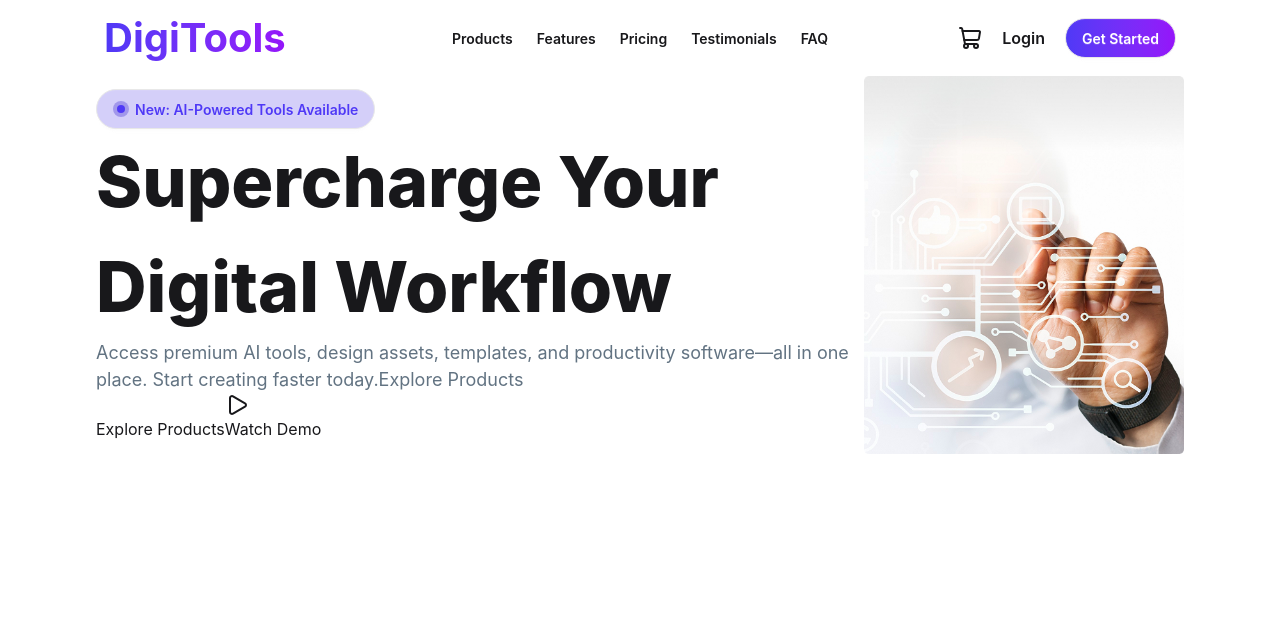
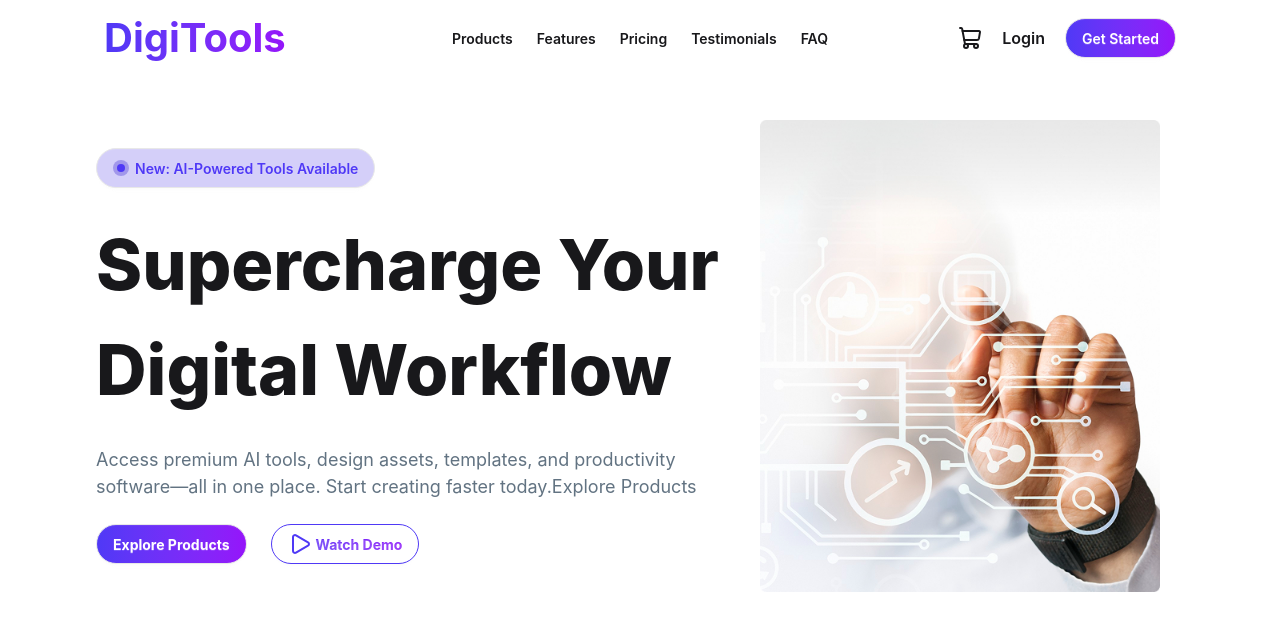
Before and after one commit to ela336/Digital-tool-platform, a React (Vite) app: page / in a window 1280 px wide. Shown: the top 630 px of the page. Built offline with nearby package versions, Linux system fonts and the light colour scheme.

Commit message:
hero section designed with tailwindcss

```diff
--- a/src/component/Herro.jsx
+++ b/src/component/Herro.jsx
@@ -3,8 +3,8 @@ import { Play } from "lucide-react";
 
 const Herro = () => {
     return (
-       <div className=" bg-base-100 container mx-auto w-[85%] flex items-center justify-between gap-2">
-        <div>
+       <div className=" bg-base-100 container mx-auto my-5 w-[85%] flex items-center justify-between ">
+        <div className='space-y-6'>
             <button className='btn rounded-3xl bg-[#d4cff9] text-[#4F39F6]'>
              <div className='h-4 w-4 rounded-[100%] bg-[#a197eb] flex justify-center items-center' >
                 <div className='h-2 w-2 rounded-[100%] bg-[#4F39F6]'>
@@ -12,18 +12,18 @@ const Herro = () => {
                  </div>
               New: AI-Powered Tools Available
             </button>
-            <h1 className='font-extrabold text-[70px]'>Supercharge Your <br /> Digital Workflow</h1>
-            <p className='text-[18px] text-[#627382]'>Access premium AI tools, design assets, templates, and productivity
+            <h1 className='font-extrabold text-[70px] w-160'>Supercharge Your <br /> Digital Workflow</h1>
+            <p className='text-[18px] text-[#627382] line-clamp-3 w-160'>Access premium AI tools, design assets, templates, and productivity
                 software—all in one place. Start creating faster today.Explore Products</p>
 
-                <div>
-                    <button>Explore Products</button>
+                <div className='flex items-center gap-6'>
+                    <button className='btn rounded-3xl bg-linear-to-r from-[#4F39F6] to-[#9514FA] text-white font-bold'>Explore Products</button>
 
-                    <button> <Play /> Watch Demo</button>
+                    <button className='flex items-center gap-1 btn border border-[#4F39F6]  rounded-3xl font-bold bg-linear-to-r from-[#4F39F6] to-[#9514FA] bg-clip-text text-transparent '> <Play className='text-[#4F39F6] '/> Watch Demo</button>
                 </div>
         </div>
-        <div>
-          <img src="/assets/banner.png" alt="" />
+        <div className='p-6'>
+          <img src="/assets/banner.png" />
         </div>
        </div>
     );
```
